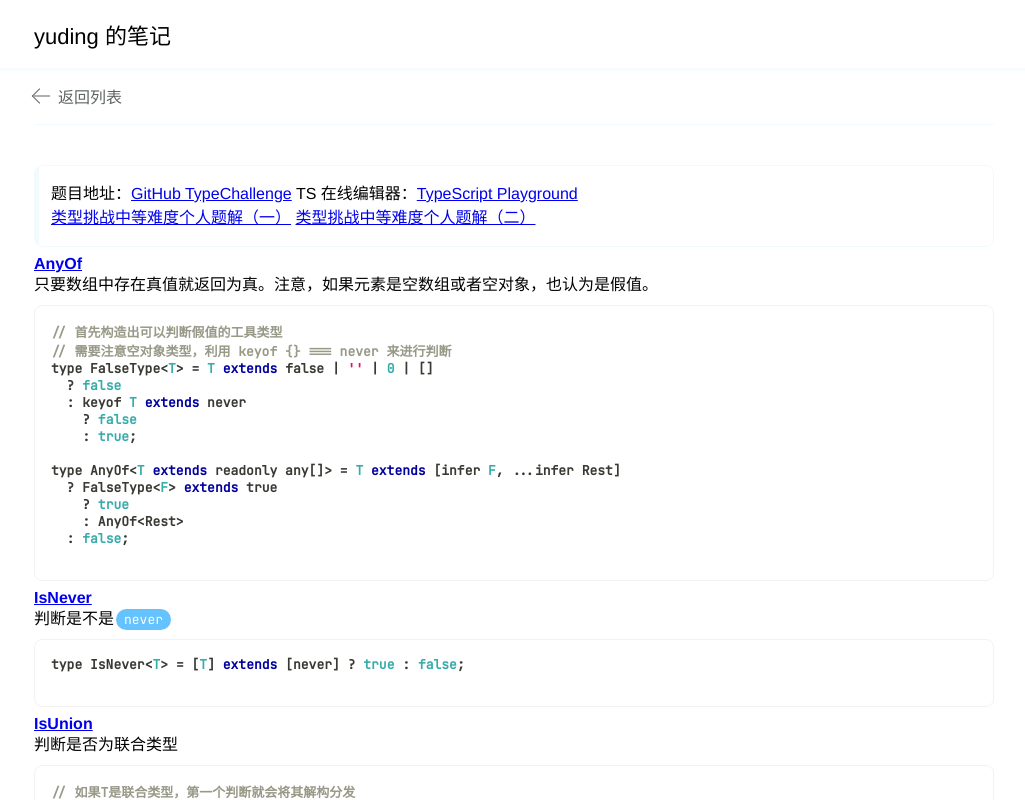
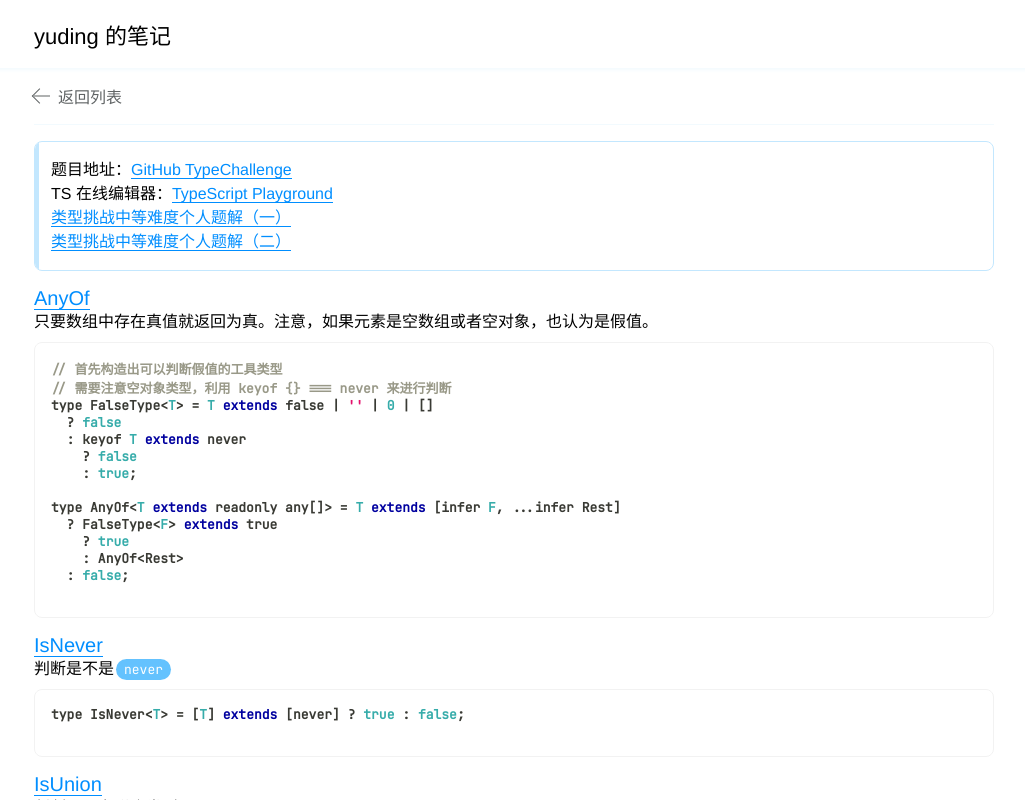
Before and after one commit to yuding2019/ynooote, a Next.js app: page /note/20220201 in a window 1280 px wide. Shown: the whole page, without its empty margins (126-1151 px from the left). Built offline with nearby package versions, Linux system fonts and the light colour scheme.

Commit message:
优化样式

```diff
--- /dev/null
+++ b/components/MDXCompoents/Header.tsx
@@ -0,0 +1,12 @@
+import { FC } from "react";
+
+import { MDXComponentProps } from "./types";
+
+const Header: FC<MDXComponentProps & { level: number }> = (props) => {
+  const Tag = `h${props.level}`;
+  return (
+    <Tag className={`header h${props.level}`}>{props.children}</Tag>
+  )
+};
+
+export default Header;
--- /dev/null
+++ b/components/MDXCompoents/Link.tsx
@@ -0,0 +1,11 @@
+import { FC } from "react";
+
+import { MDXComponentProps } from "./types";
+
+const Link: FC<MDXComponentProps & { href: string }> = (props) => {
+  return (
+    <a className="link" href={props.href}>{props.children}</a>
+  )
+};
+
+export default Link;
--- /dev/null
+++ b/components/MDXCompoents/index.module.scss
@@ -0,0 +1,51 @@
+@import '../../styles/common.scss';
+
+.layout {
+
+}
+
+.back {
+  width: 960px;
+  margin: 0 auto;
+  padding: 16px;
+  padding-left: 24px;
+  position: sticky;
+  top: 0;
+  background-color: $n0;
+  color: $n300;
+  user-select: none;
+  font-size: 16px;
+  cursor: pointer;
+  border-bottom: 1px solid $b50;
+  z-index: 1;
+
+  &:hover {
+    color: $n600;
+    border-color: $b100;
+  }
+
+  &::before,
+  &::after {
+    content: '';
+    position: absolute;
+  }
+
+  &::before {
+    width: 10px;
+    height: 10px;
+    top: 50%;
+    left: 0;
+    transform: translateY(-50%) rotate(-45deg);
+    border-top: 1px solid currentColor;
+    border-left: 1px solid currentColor;
+  }
+
+  &::after {
+    width: 16px;
+    height: 1px;
+    background-color: currentColor;
+    top: 50%;
+    left: 0;
+    transform: translateY(-50%);
+  }
+}
--- a/components/MDXCompoents/index.tsx
+++ b/components/MDXCompoents/index.tsx
@@ -1,23 +1,49 @@
+import { FC, ReactNode } from 'react';
+import { useRouter } from 'next/router';
 import { MDXProvider } from '@mdx-js/react';
 
 import Blockquote from "./Blockquote";
 import Code from "./Code";
+import Header from './Header';
 import P from "./P";
 import Pre from "./Pre";
+import Link from './Link';
+
+import styles from './index.module.scss';
 
 const MDX_COMPONENTS = {
   blockquote: Blockquote,
   pre: Pre,
   code: Code,
   p: P,
+  h1: (props) => <Header {...props} level={1} />,
+  h2: (props) => <Header {...props} level={2} />,
+  h3: (props) => <Header {...props} level={3} />,
+  h4: (props) => <Header {...props} level={4} />,
+  h5: (props) => <Header {...props} level={5} />,
+  h6: (props) => <Header {...props} level={6} />,
+  a: Link,
 };
 
-const MDXPageLayout = (props) => {
+export interface MDXPageLayoutProps {
+  children: ReactNode;
+}
+
+const MDXPageLayout: FC<MDXPageLayoutProps> = (props) => {
+  const router = useRouter();
+
+  const handleBack = () => {
+    router.replace('/');
+  }
+
   return (
-    <MDXProvider components={MDX_COMPONENTS}>
-      {props.children}
-    </MDXProvider>
-  )
+    <div className={styles.layout}>
+      <div className={styles.back} onClick={handleBack}>返回列表</div>
+      <MDXProvider components={MDX_COMPONENTS}>
+        {props.children}
+      </MDXProvider>
+    </div>
+  );
 };
 
 export default MDXPageLayout;
--- a/components/MDXCompoents/index.scss
+++ b/components/MDXCompoents/mdx-component.scss
@@ -2,11 +2,11 @@
 
 .blockquote {
   @extend .br08;
-  border: 1px solid $b50;
+  border: 1px solid $b100;
   padding: 16px;
   overflow: hidden;
   position: relative;
-  margin: 8px 0;
+  margin: 16px 0;
 
   &::before {
     content: '';
@@ -15,7 +15,7 @@
     left: 0;
     width: 4px;
     height: 100%;
-    background-color: $b50;
+    background-color: $b100;
   }
 
   &:hover {
@@ -24,6 +24,10 @@
 
   &:hover::before {
     background-color: $b300;
+  }
+
+  .p {
+    white-space: pre-line;
   }
 }
 
@@ -58,3 +62,43 @@
 .p {
   line-height: 1.5;
 }
+
+.header {
+  font-weight: 500;
+  margin-top: 16px;
+
+  &.h1 {
+    font-size: 26px;
+  }
+
+  &.h2 {
+    font-size: 24px;
+  }
+
+  &.h3 {
+    font-size: 22px;
+  }
+
+  &.h4 {
+    font-size: 20px;
+  }
+
+  &.h5 {
+    font-size: 18px;
+  }
+
+  &.h6 {
+    font-size: 16px;
+  }
+}
+
+.link {
+  color: $b600;
+  text-decoration: none;
+  border-bottom: 1px solid currentColor;
+
+  &:hover {
+    background-color: $b600;
+    color: $n0;
+  }
+}
--- a/pages/_app.module.scss
+++ b/pages/_app.module.scss
@@ -17,51 +17,4 @@
 .content {
   width: 960px;
   margin: 0 auto;
-  padding-top: 32px;
 }
-
-.back {
-  width: 960px;
-  margin: 0 auto;
-  padding: 16px;
-  padding-left: 24px;
-  position: sticky;
-  top: 0;
-  background-color: $n0;
-  color: $n300;
-  user-select: none;
-  font-size: 16px;
-  cursor: pointer;
-  border-bottom: 1px solid $b50;
-  z-index: 1;
-
-  &:hover {
-    color: $n600;
-    border-color: $b100;
-  }
-
-  &::before,
-  &::after {
-    content: '';
-    position: absolute;
-  }
-
-  &::before {
-    width: 10px;
-    height: 10px;
-    top: 50%;
-    left: 0;
-    transform: translateY(-50%) rotate(-45deg);
-    border-top: 1px solid currentColor;
-    border-left: 1px solid currentColor;
-  }
-
-  &::after {
-    width: 16px;
-    height: 1px;
-    background-color: currentColor;
-    top: 50%;
-    left: 0;
-    transform: translateY(-50%);
-  }
-}
--- a/pages/_app.tsx
+++ b/pages/_app.tsx
@@ -1,4 +1,3 @@
-import { useRouter } from 'next/router';
 import Head from 'next/head';
 import dayjs from 'dayjs';
 import zhCN from 'dayjs/locale/zh-cn';
@@ -7,24 +6,11 @@ import GlobalHeader from '../components/GlobalHeader';
 
 import styles from './_app.module.scss';
 import '../styles/styles.scss';
-import '../components/MDXCompoents/index.scss';
-
-import { useEffect, useState } from 'react';
+import '../components/MDXCompoents/mdx-component.scss';
 
 dayjs.locale(zhCN);
 
 const App = ({ Component, pageProps }) => {
-  const router = useRouter();
-  const [showBack, setShowBack] = useState(false);
-
-  useEffect(() => {
-    setShowBack(router.pathname !== '/');
-  }, [router.pathname]);
-
-  const handleBack = () => {
-    router.replace('/');
-  }
-
   return (
     <section className={styles.wrap}>
       <Head>
@@ -33,9 +19,6 @@ const App = ({ Component, pageProps }) => {
 
       <GlobalHeader />
       <div className={styles.contentWrap}>
-        {showBack && (
-          <div className={styles.back} onClick={handleBack}>返回列表</div>
-        )}
         <div className={styles.content}>
           <Component {...pageProps} />
         </div>
--- a/pages/index.module.scss
+++ b/pages/index.module.scss
@@ -1,4 +1,5 @@
 .wrapper {
+  padding-top: 32px;
 }
 
 .text {
```
Also changed, not shown: components/MDXCompoents/Pre.tsx (line endings or trailing spaces).
